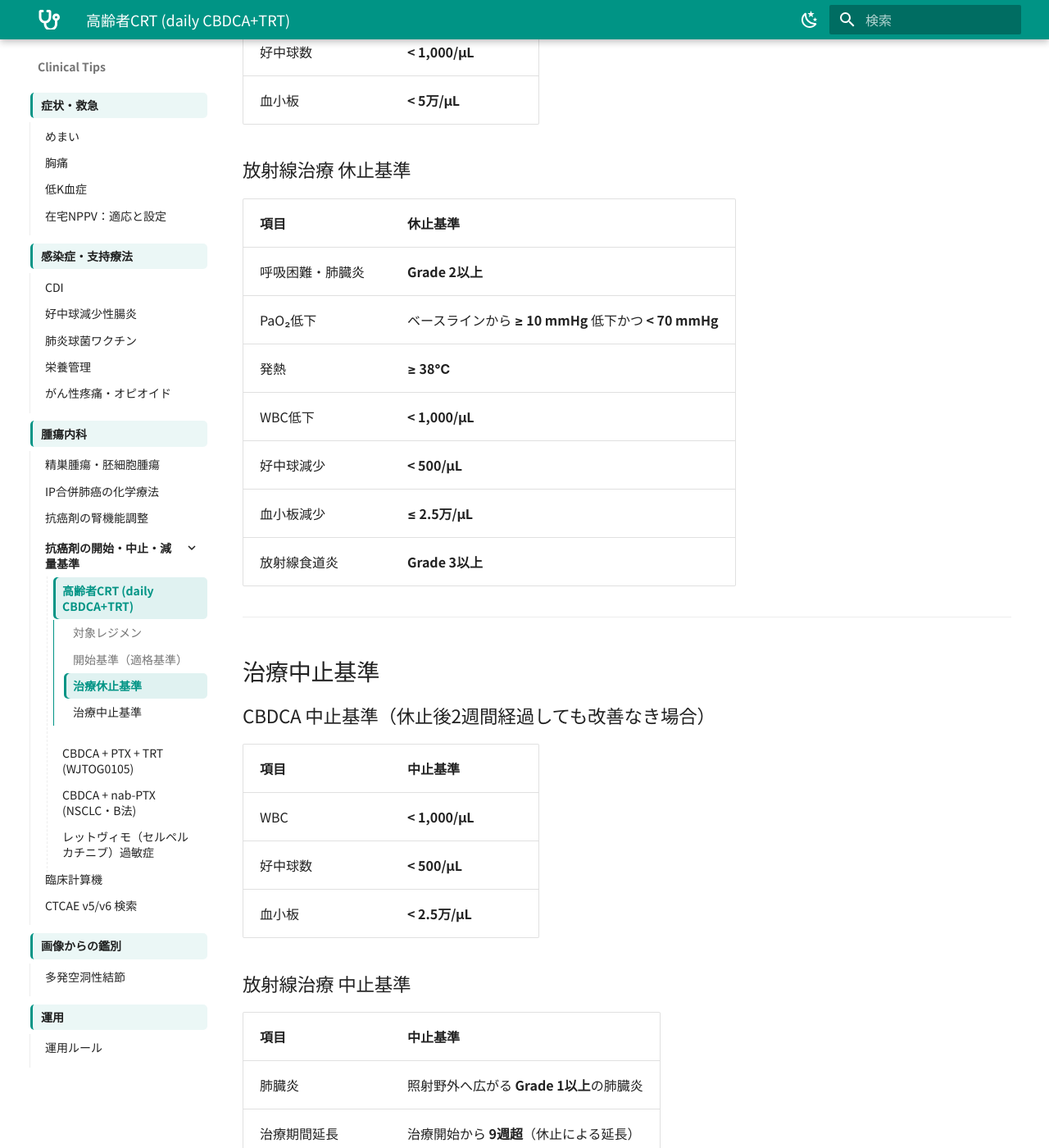
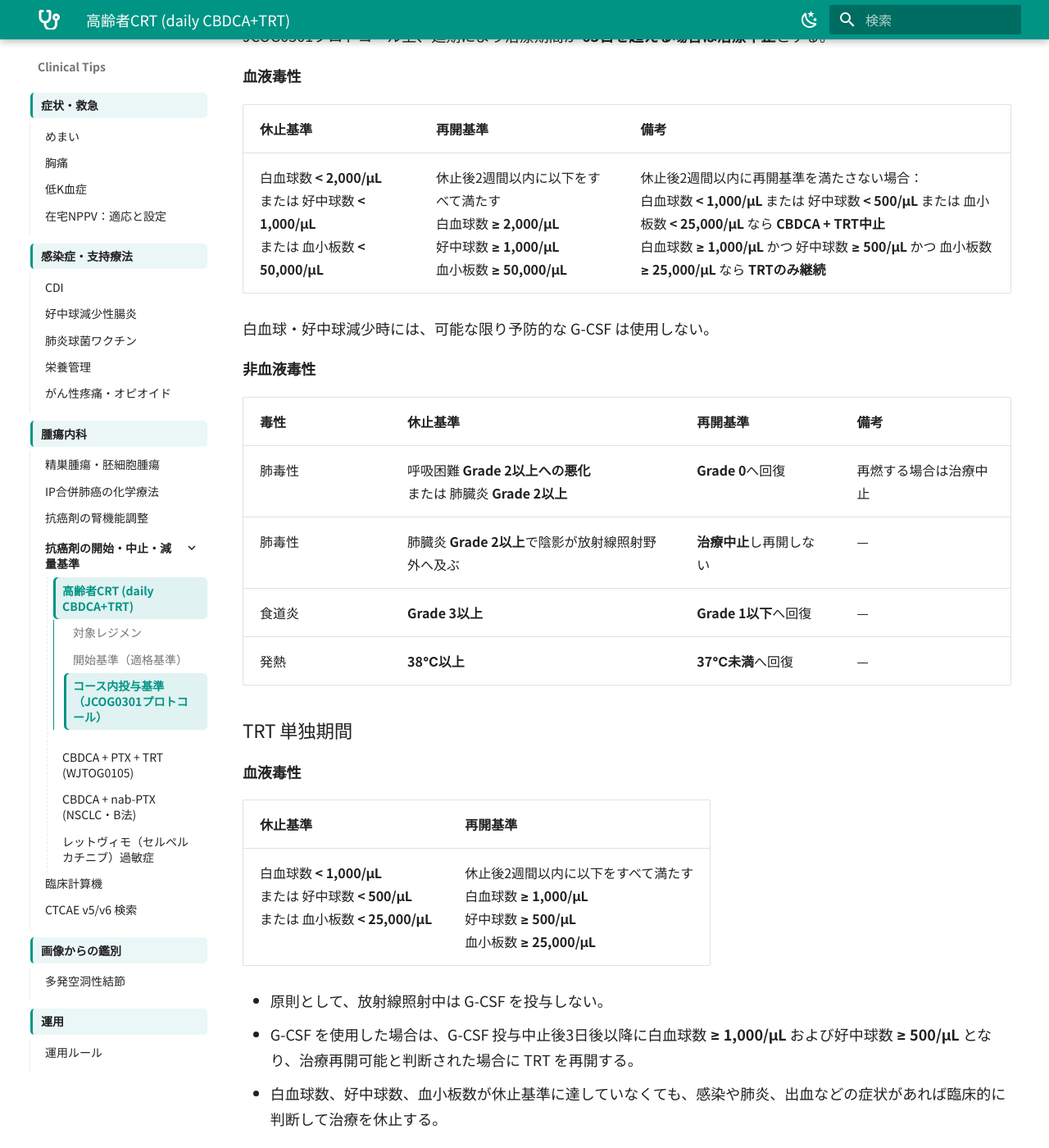
Before and after one commit to hsyn0917/clinical-tips, an MkDocs documentation site: the page built from docs/elderly-crt-cbdca.md, in a window 1280 px wide and 1400 px high, scrolled down 2280 px. Shown: the whole window at 82% size. Built offline with MkDocs 1.6.1 and Material for MkDocs 9.7.7, drawn with Linux system fonts in a browser that asks for light colours; some of the changed text lies outside the part shown.

Commit message:
Update daily CBDCA TRT criteria from protocol

```diff
--- a/docs/elderly-crt-cbdca.md
+++ b/docs/elderly-crt-cbdca.md
@@ -1,6 +1,6 @@
 # 高齢者局所進行NSCLC：daily CBDCA + TRT 投与基準
 
-出典：JCOG0301試験（Atagi S, et al. *J Clin Oncol.* 2012）
+出典：JCOG0301試験（Atagi S, et al. *Lancet Oncol.* 2012）、JCOG0301プロトコール論文（Atagi S, et al. *Jpn J Clin Oncol.* 2005）
 
 ---
 
@@ -47,46 +47,46 @@
 
 ---
 
-## 治療休止基準
+## コース内投与基準（JCOG0301プロトコール）
 
-### CBDCA 休止基準
+### CBDCA + TRT 併用期間
 
-| 項目 | 休止基準 |
-|------|---------|
-| WBC | **< 2,000/μL** |
-| 好中球数 | **< 1,000/μL** |
-| 血小板 | **< 5万/μL** |
+以下の毒性を認める場合は、**CBDCA・TRTともに休止**する。休止後、それぞれの再開基準を満たした場合に CBDCA + TRT を再開する。
 
-### 放射線治療 休止基準
+JCOG0301プロトコール上、延期により治療期間が **63日を超える場合は治療中止**とする。
 
-| 項目 | 休止基準 |
-|------|---------|
-| 呼吸困難・肺臓炎 | **Grade 2以上** |
-| PaO₂低下 | ベースラインから **≥ 10 mmHg** 低下かつ **< 70 mmHg** |
-| 発熱 | **≥ 38℃** |
-| WBC低下 | **< 1,000/μL** |
-| 好中球減少 | **< 500/μL** |
-| 血小板減少 | **≤ 2.5万/μL** |
-| 放射線食道炎 | **Grade 3以上** |
+#### 血液毒性
 
----
+| 休止基準 | 再開基準 | 備考 |
+|---|---|---|
+| 白血球数 **< 2,000/μL**<br>または 好中球数 **< 1,000/μL**<br>または 血小板数 **< 50,000/μL** | 休止後2週間以内に以下をすべて満たす<br>白血球数 **≥ 2,000/μL**<br>好中球数 **≥ 1,000/μL**<br>血小板数 **≥ 50,000/μL** | 休止後2週間以内に再開基準を満たさない場合：<br>白血球数 **< 1,000/μL** または 好中球数 **< 500/μL** または 血小板数 **< 25,000/μL** なら **CBDCA + TRT中止**<br>白血球数 **≥ 1,000/μL** かつ 好中球数 **≥ 500/μL** かつ 血小板数 **≥ 25,000/μL** なら **TRTのみ継続** |
 
-## 治療中止基準
+白血球・好中球減少時には、可能な限り予防的な G-CSF は使用しない。
 
-### CBDCA 中止基準（休止後2週間経過しても改善なき場合）
+#### 非血液毒性
 
-| 項目 | 中止基準 |
-|------|---------|
-| WBC | **< 1,000/μL** |
-| 好中球数 | **< 500/μL** |
-| 血小板 | **< 2.5万/μL** |
+| 毒性 | 休止基準 | 再開基準 | 備考 |
+|---|---|---|---|
+| 肺毒性 | 呼吸困難 **Grade 2以上への悪化**<br>または 肺臓炎 **Grade 2以上** | **Grade 0**へ回復 | 再燃する場合は治療中止 |
+| 肺毒性 | 肺臓炎 **Grade 2以上**で陰影が放射線照射野外へ及ぶ | **治療中止**し再開しない | — |
+| 食道炎 | **Grade 3以上** | **Grade 1以下**へ回復 | — |
+| 発熱 | **38℃以上** | **37℃未満**へ回復 | — |
 
-### 放射線治療 中止基準
+### TRT 単独期間
 
-| 項目 | 中止基準 |
-|------|---------|
-| 肺臓炎 | 照射野外へ広がる **Grade 1以上**の肺臓炎 |
-| 治療期間延長 | 治療開始から **9週超**（休止による延長） |
+#### 血液毒性
+
+| 休止基準 | 再開基準 |
+|---|---|
+| 白血球数 **< 1,000/μL**<br>または 好中球数 **< 500/μL**<br>または 血小板数 **< 25,000/μL** | 休止後2週間以内に以下をすべて満たす<br>白血球数 **≥ 1,000/μL**<br>好中球数 **≥ 500/μL**<br>血小板数 **≥ 25,000/μL** |
+
+- 原則として、放射線照射中は G-CSF を投与しない。
+- G-CSF を使用した場合は、G-CSF 投与中止後3日後以降に白血球数 **≥ 1,000/μL** および好中球数 **≥ 500/μL** となり、治療再開可能と判断された場合に TRT を再開する。
+- 白血球数、好中球数、血小板数が休止基準に達していなくても、感染や肺炎、出血などの症状があれば臨床的に判断して治療を休止する。
+
+#### 非血液毒性
+
+TRT 単独期間の非血液毒性は、上記「CBDCA + TRT 併用期間」の非血液毒性基準を参考に休止・再開を判断する。
 
 ---
 
```
Also changed, not shown: site/elderly-crt-cbdca/index.html, site/search/search_index.json, 1 other file.
